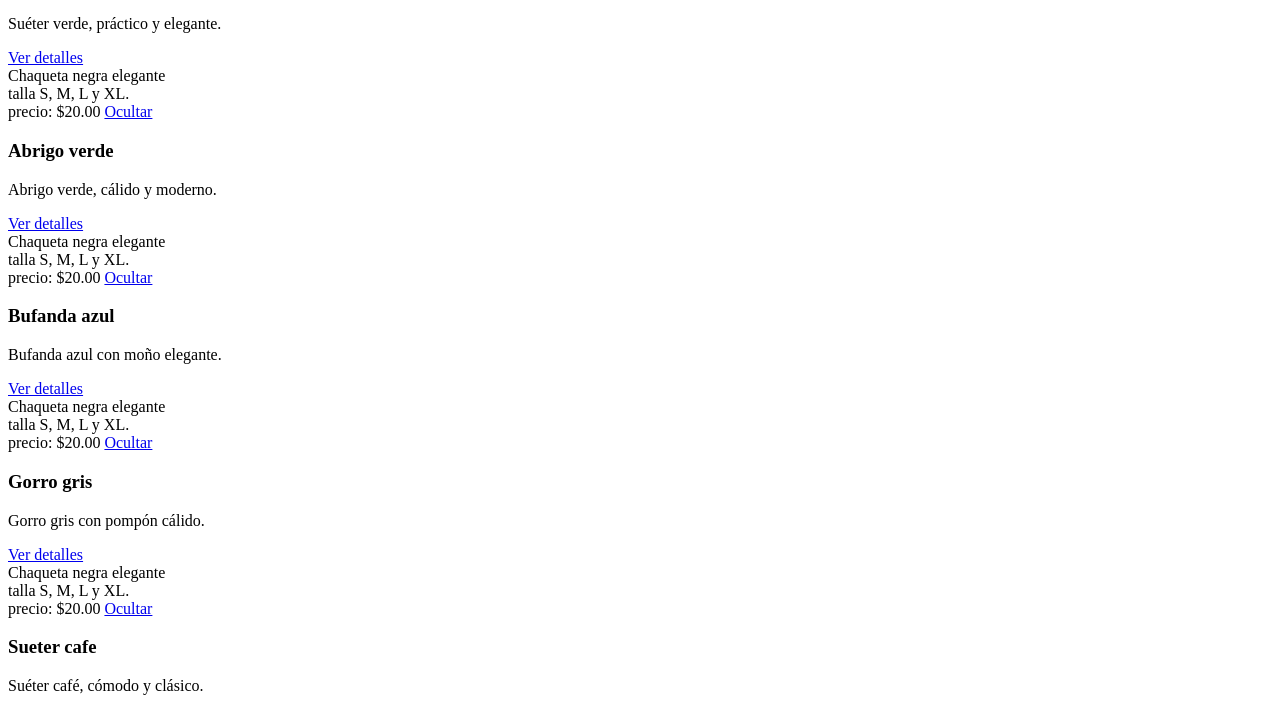
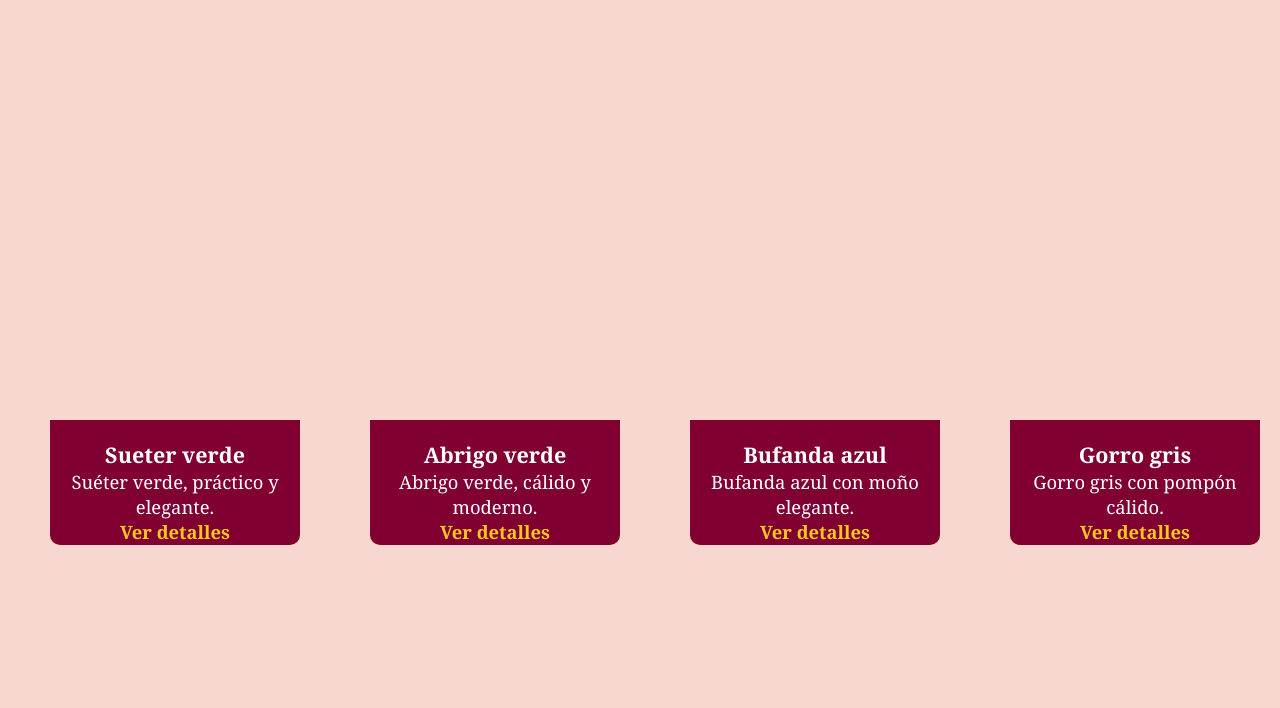
Before and after one commit to ortizeunice041-pixel/tienda-de-ropa, a plain HTML site: page Compra y venta.html in a window 1280 px wide. Shown: the part 236-944 px from the top of the page. Drawn offline with Linux system fonts and the light colour scheme.

Commit message:
Compra y venta.html

```diff
--- a/Compra y venta.html
+++ b/Compra y venta.html
@@ -4,7 +4,7 @@
     <meta charset="UTF-8">
     <meta name="viewport" content="width=device-width, initial-scale=1.0">
     <title>Compra y venta</title>
-    <link rel="stylesheet" href="css/Compra y venta .css">
+    <link rel="stylesheet" href="Compra y venta .css">
 </head>
 <body>
     <header>
@@ -1090,4 +1090,5 @@
         <p>Al comprar en nuestra tienda estás de acuerdo con nuestros Términos y Condiciones</p>
     </div>
 </body>
+
 </html>
```
